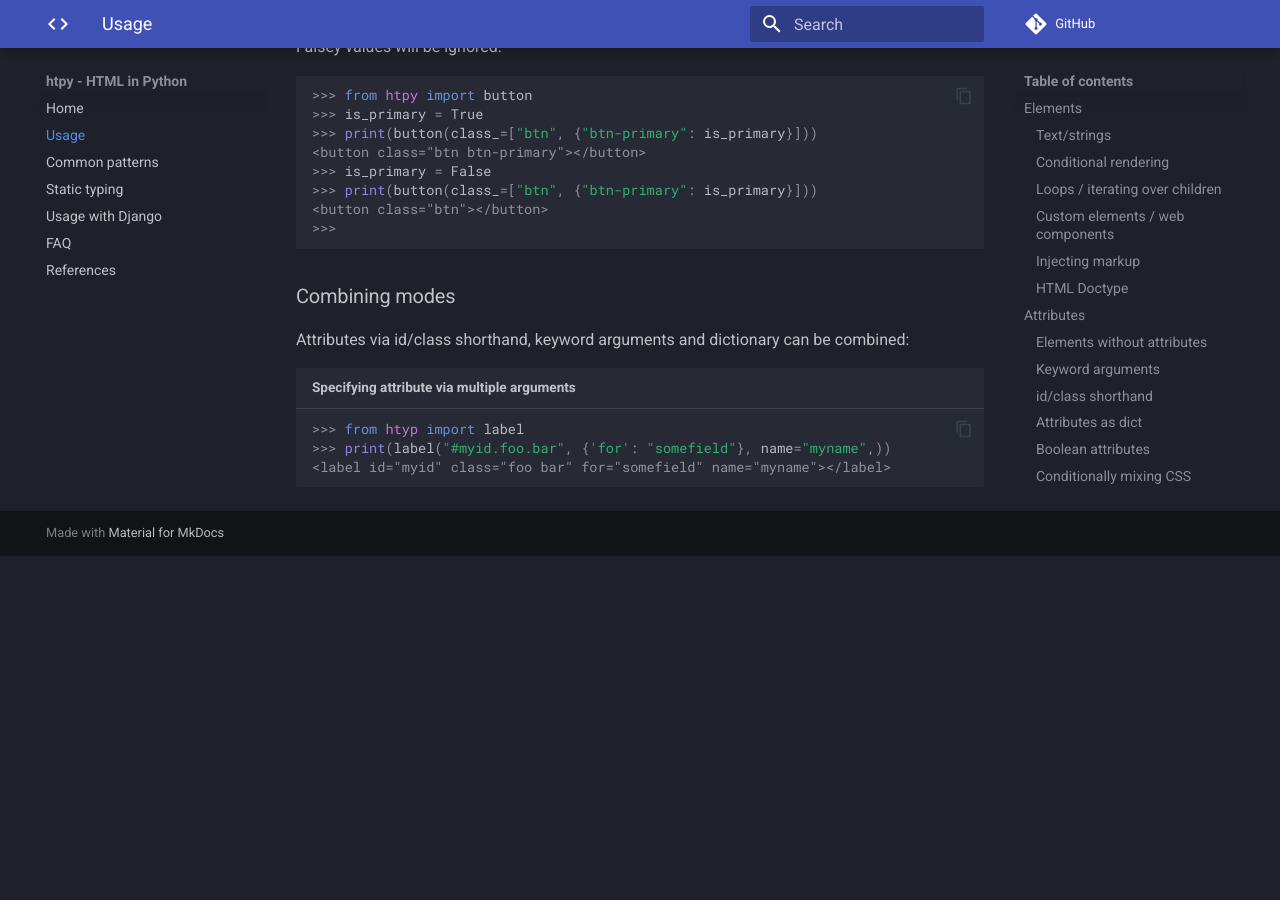
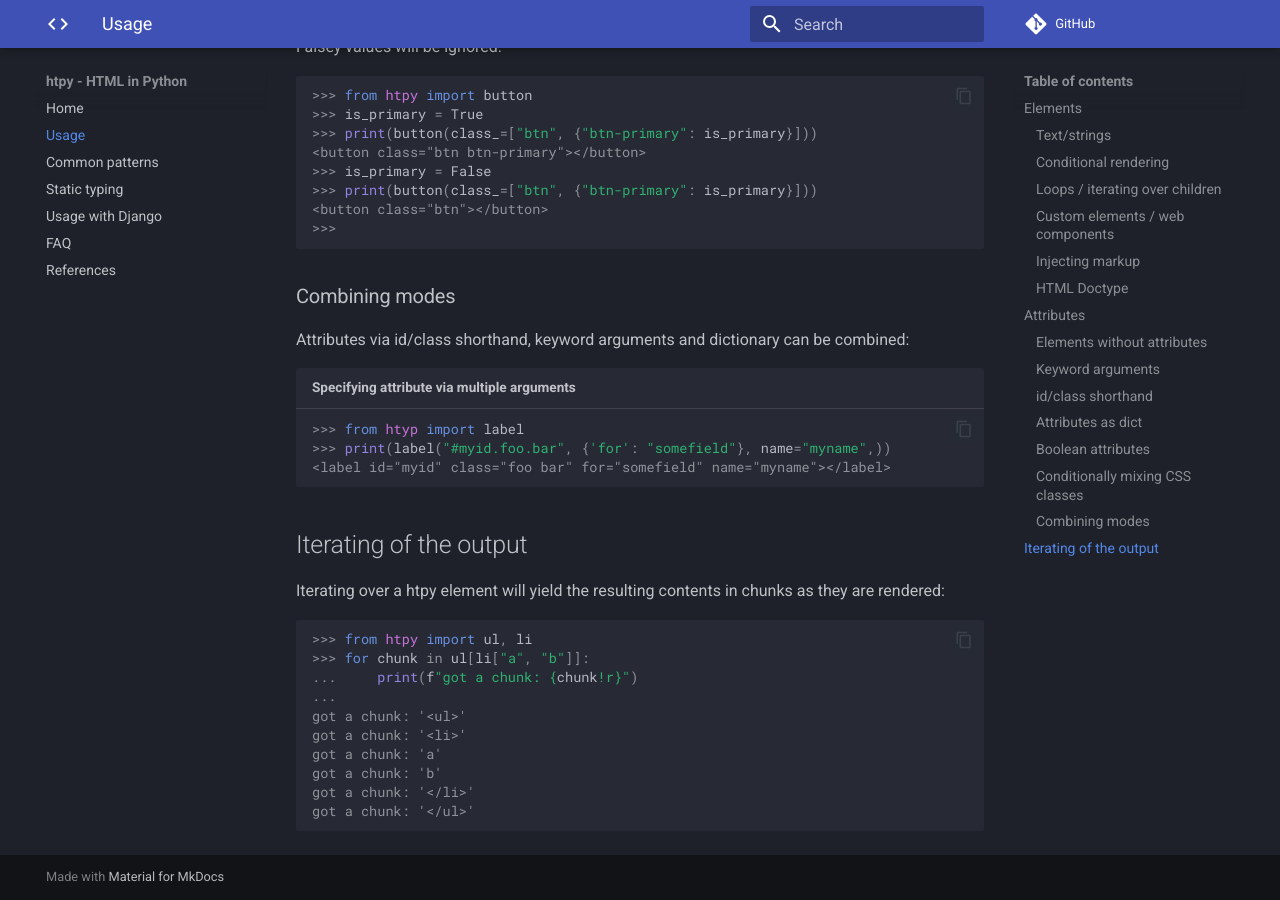
Before and after one commit to pelme/htpy, an MkDocs documentation site: the page built from docs/usage.md, in a window 1280 px wide and 900 px high, scrolled down 5190 px. Built offline with MkDocs 1.6.1 and Material for MkDocs 9.7.7, drawn with Linux system fonts in a browser that asks for light colours; comment, search, counter and statistics services are not loaded; before the commit the page ends 5746 px from its top, so only the background shows below that.

Commit message:
Add iteration to docs.

````diff
--- a/docs/usage.md
+++ b/docs/usage.md
@@ -249,3 +249,21 @@ Attributes via id/class shorthand, keyword arguments and dictionary can be combi
 >>> print(label("#myid.foo.bar", {'for': "somefield"}, name="myname",))
 <label id="myid" class="foo bar" for="somefield" name="myname"></label>
 ```
+
+## Iterating of the output
+
+Iterating over a htpy element will yield the resulting contents in chunks as
+they are rendered:
+
+```pycon
+>>> from htpy import ul, li
+>>> for chunk in ul[li["a", "b"]]:
+...     print(f"got a chunk: {chunk!r}")
+...
+got a chunk: '<ul>'
+got a chunk: '<li>'
+got a chunk: 'a'
+got a chunk: 'b'
+got a chunk: '</li>'
+got a chunk: '</ul>'
+```
````
